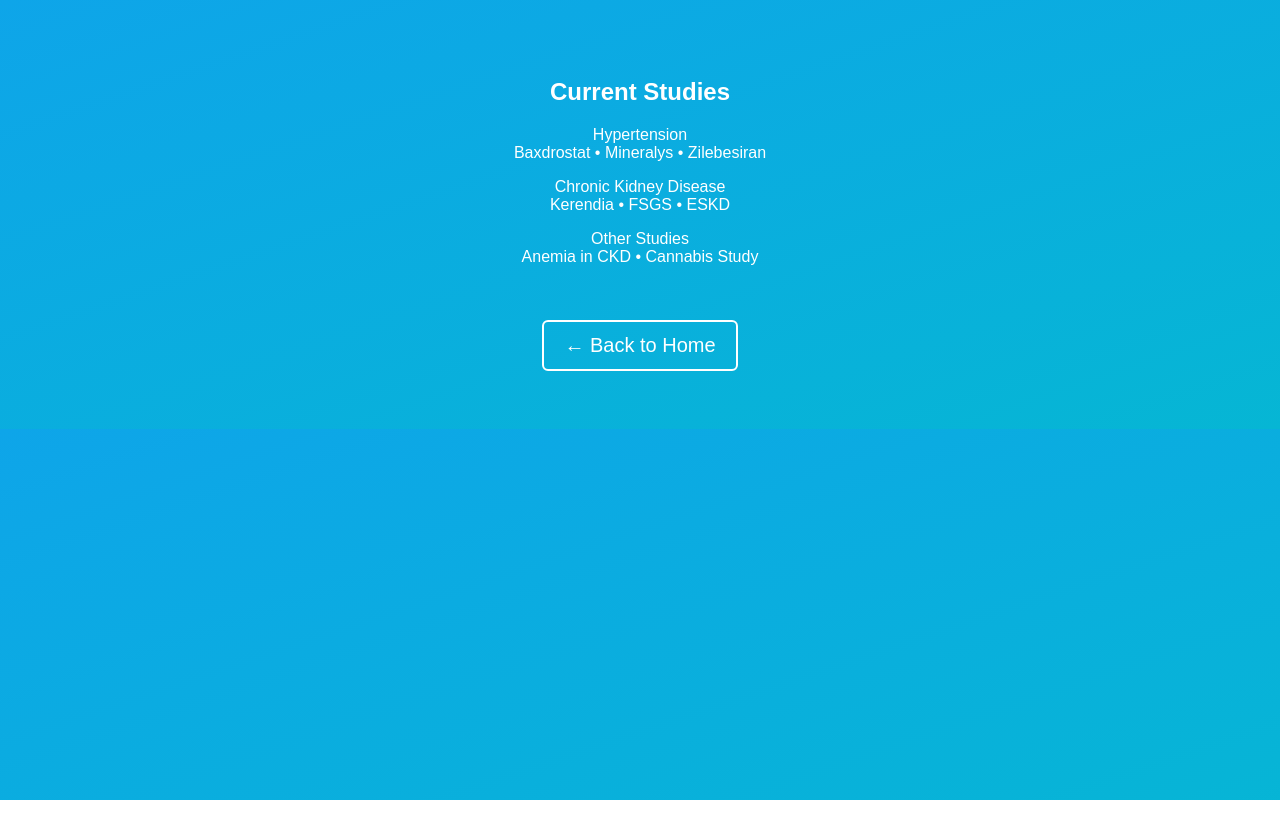
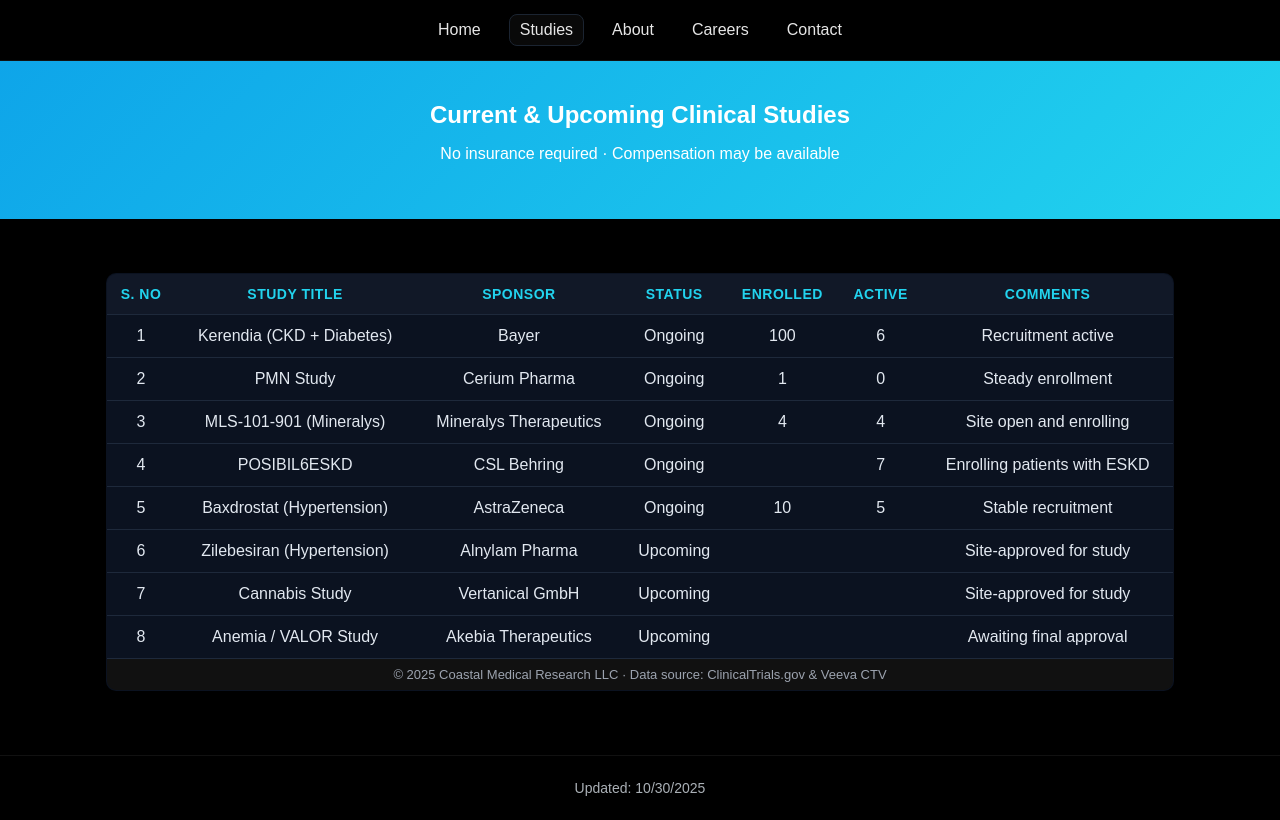
Before and after one commit to Humera-integrator/coastal-medical-research, a plain HTML site: page studies.html in a window 1280 px wide. Drawn offline with Linux system fonts and the light colour scheme.

Commit message:
Refactor studies.html for improved layout and styling
Updated the layout and styling of the studies page, including navigation and table structure.

```diff
--- a/studies.html
+++ b/studies.html
@@ -1,25 +1,201 @@
 <!DOCTYPE html>
 <html lang="en">
 <head>
-<meta charset="UTF-8">
-<title>Current Studies - Coastal Medical Research</title>
+<meta charset="UTF-8" />
+<title>Current Studies – Coastal Medical Research</title>
+<meta name="viewport" content="width=device-width, initial-scale=1" />
 <style>
+:root {
+  --bg: #000;
+  --text: #fff;
+  --border: #1f2937;
+  --highlight: #22d3ee;
+}
+* { box-sizing: border-box; }
 body {
-  background: linear-gradient(to bottom right, #0EA5E9, #06B6D4);
-  color:white; font-family:Arial; text-align:center; padding:50px;
+  margin: 0;
+  font-family: Arial, Helvetica, sans-serif;
+  color: var(--text);
+  background: var(--bg);
 }
-a {
-  color:white; font-size:20px; display:inline-block; margin-top:20px;
-  text-decoration:none; padding:12px 20px; border:2px solid white; border-radius:6px;
+a { color: var(--highlight); text-decoration: none; }
+
+.nav {
+  position: sticky;
+  top: 0;
+  background: #000;
+  border-bottom: 1px solid #111;
+  padding: 14px 20px;
+  display: flex;
+  gap: 18px;
+  align-items: center;
+  justify-content: center;
+}
+.nav a { color: #fff; opacity: .9; padding: 6px 10px; border-radius: 8px; }
+.nav a.active, .nav a:hover { background: #0a0a0a; border: 1px solid #1f2937; }
+
+.hero {
+  text-align: center;
+  padding: 40px 20px;
+  background: linear-gradient(135deg, #0ea5e9, #22d3ee);
+  color: #fff;
+}
+h1 { margin: 0; }
+
+.container { max-width: 1100px; margin: 0 auto; padding: 24px 16px; }
+
+table {
+  width: 100%;
+  border-collapse: collapse;
+  margin-top: 30px;
+  color: #e2e8f0;
+  background: #0b1220;
+  border: 1px solid var(--border);
+  border-radius: 10px;
+  overflow: hidden;
+}
+th, td {
+  padding: 12px 10px;
+  text-align: center;
+  border-bottom: 1px solid #1e293b;
+}
+th {
+  background: #111827;
+  color: #22d3ee;
+  text-transform: uppercase;
+  font-size: 14px;
+  letter-spacing: .5px;
+}
+tr:hover { background: #111827; }
+tfoot td {
+  background: #111;
+  color: #9ca3af;
+  font-size: 13px;
+  padding: 8px;
+  border-top: 1px solid #1f2937;
+}
+.footer {
+  margin-top: 40px;
+  border-top: 1px solid #111;
+  color: #aab0b6;
+  padding: 24px 16px;
+  text-align: center;
+  font-size: 14px;
 }
 </style>
 </head>
 <body>
-<h2>Current Studies</h2>
-<p>Hypertension<br>Baxdrostat • Mineralys • Zilebesiran</p>
-<p>Chronic Kidney Disease<br>Kerendia • FSGS • ESKD</p>
-<p>Other Studies<br>Anemia in CKD • Cannabis Study</p>
-<br>
-<a href="index.html">← Back to Home</a>
+<nav class="nav">
+  <a href="index.html">Home</a>
+  <a class="active" href="studies.html">Studies</a>
+  <a href="about.html">About</a>
+  <a href="careers.html">Careers</a>
+  <a href="contact.html">Contact</a>
+</nav>
+
+<section class="hero">
+  <h1>Current & Upcoming Clinical Studies</h1>
+  <p>No insurance required · Compensation may be available</p>
+</section>
+
+<div class="container">
+  <table>
+    <thead>
+      <tr>
+        <th>S. No</th>
+        <th>Study Title</th>
+        <th>Sponsor</th>
+        <th>Status</th>
+        <th>Enrolled</th>
+        <th>Active</th>
+        <th>Comments</th>
+      </tr>
+    </thead>
+    <tbody>
+      <tr>
+        <td>1</td>
+        <td>Kerendia (CKD + Diabetes)</td>
+        <td>Bayer</td>
+        <td>Ongoing</td>
+        <td>100</td>
+        <td>6</td>
+        <td>Recruitment active</td>
+      </tr>
+      <tr>
+        <td>2</td>
+        <td>PMN Study</td>
+        <td>Cerium Pharma</td>
+        <td>Ongoing</td>
+        <td>1</td>
+        <td>0</td>
+        <td>Steady enrollment</td>
+      </tr>
+      <tr>
+        <td>3</td>
+        <td>MLS-101-901 (Mineralys)</td>
+        <td>Mineralys Therapeutics</td>
+        <td>Ongoing</td>
+        <td>4</td>
+        <td>4</td>
+        <td>Site open and enrolling</td>
+      </tr>
+      <tr>
+        <td>4</td>
+        <td>POSIBIL6ESKD</td>
+        <td>CSL Behring</td>
+        <td>Ongoing</td>
+        <td></td>
+        <td>7</td>
+        <td>Enrolling patients with ESKD</td>
+      </tr>
+      <tr>
+        <td>5</td>
+        <td>Baxdrostat (Hypertension)</td>
+        <td>AstraZeneca</td>
+        <td>Ongoing</td>
+        <td>10</td>
+        <td>5</td>
+        <td>Stable recruitment</td>
+      </tr>
+      <tr>
+        <td>6</td>
+        <td>Zilebesiran (Hypertension)</td>
+        <td>Alnylam Pharma</td>
+        <td>Upcoming</td>
+        <td></td>
+        <td></td>
+        <td>Site-approved for study</td>
+      </tr>
+      <tr>
+        <td>7</td>
+        <td>Cannabis Study</td>
+        <td>Vertanical GmbH</td>
+        <td>Upcoming</td>
+        <td></td>
+        <td></td>
+        <td>Site-approved for study</td>
+      </tr>
+      <tr>
+        <td>8</td>
+        <td>Anemia / VALOR Study</td>
+        <td>Akebia Therapeutics</td>
+        <td>Upcoming</td>
+        <td></td>
+        <td></td>
+        <td>Awaiting final approval</td>
+      </tr>
+    </tbody>
+    <tfoot>
+      <tr>
+        <td colspan="7">© 2025 Coastal Medical Research LLC · Data source: ClinicalTrials.gov & Veeva CTV</td>
+      </tr>
+    </tfoot>
+  </table>
+</div>
+
+<div class="footer">Updated: <span id="today"></span></div>
+<script>
+document.getElementById("today").textContent = new Date().toLocaleDateString();
+</script>
 </body>
 </html>
```
